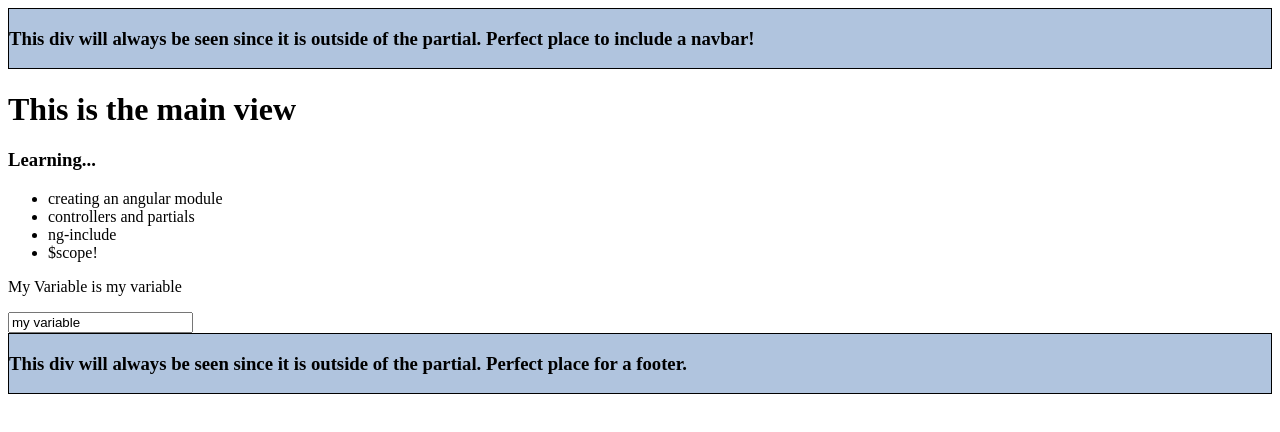
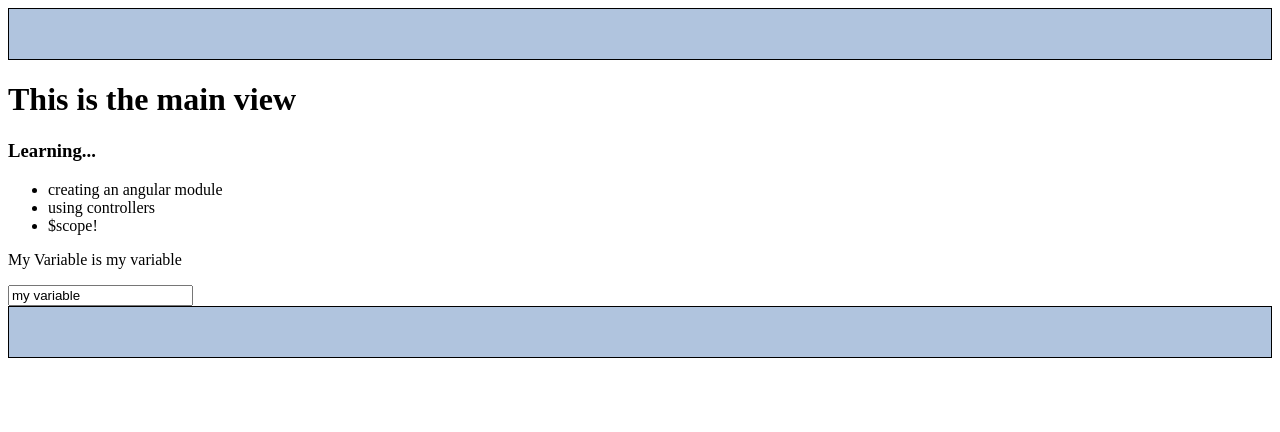
Before and after one commit to nss-day-cohort-17/angular-C-Stein, a website: page index.html in a window 1280 px wide. Drawn offline with nearby package versions, Linux system fonts and the light colour scheme.

Commit message:
moved main.html partial into index.html

```diff
--- a/index.html
+++ b/index.html
@@ -6,16 +6,23 @@
   <link rel="stylesheet" type="text/css" href="styles/styles.css"></link>
 </head>
 <body ng-app="nameOfApp">
-  <div class="alwaysThere">
-    <h3>This div will always be seen since it is outside of the partial. Perfect place to include a navbar!</h3>
-  </div>
+  <div class="alwaysThere"></div>
 
   <div ng-controller="MainCtrl">
-    <ng-include src="'partials/main.html'"></ng-include>
+    <h1>This is the main view</h1>
+
+    <h3>Learning...</h3>
+    <ul>
+      <li>creating an angular module</li>
+      <li>using controllers</li>
+      <li>$scope!</li>
+    </ul>
+
+    <p>My Variable is {{myVariable}}</p>
+
+    <input type="text" name="myVariable" ng-model="myVariable" placeholder="the magic happens here">
   </div>
-  <div class="alwaysThere">
-    <h3>This div will always be seen since it is outside of the partial. Perfect place for a footer.</h3>
-  </div>
+  <div class="alwaysThere"></div>
 
   <script type="text/javascript" src="/lib/angular/angular.min.js"></script>
   <script type="text/javascript" src="app/main.js"></script>
```
